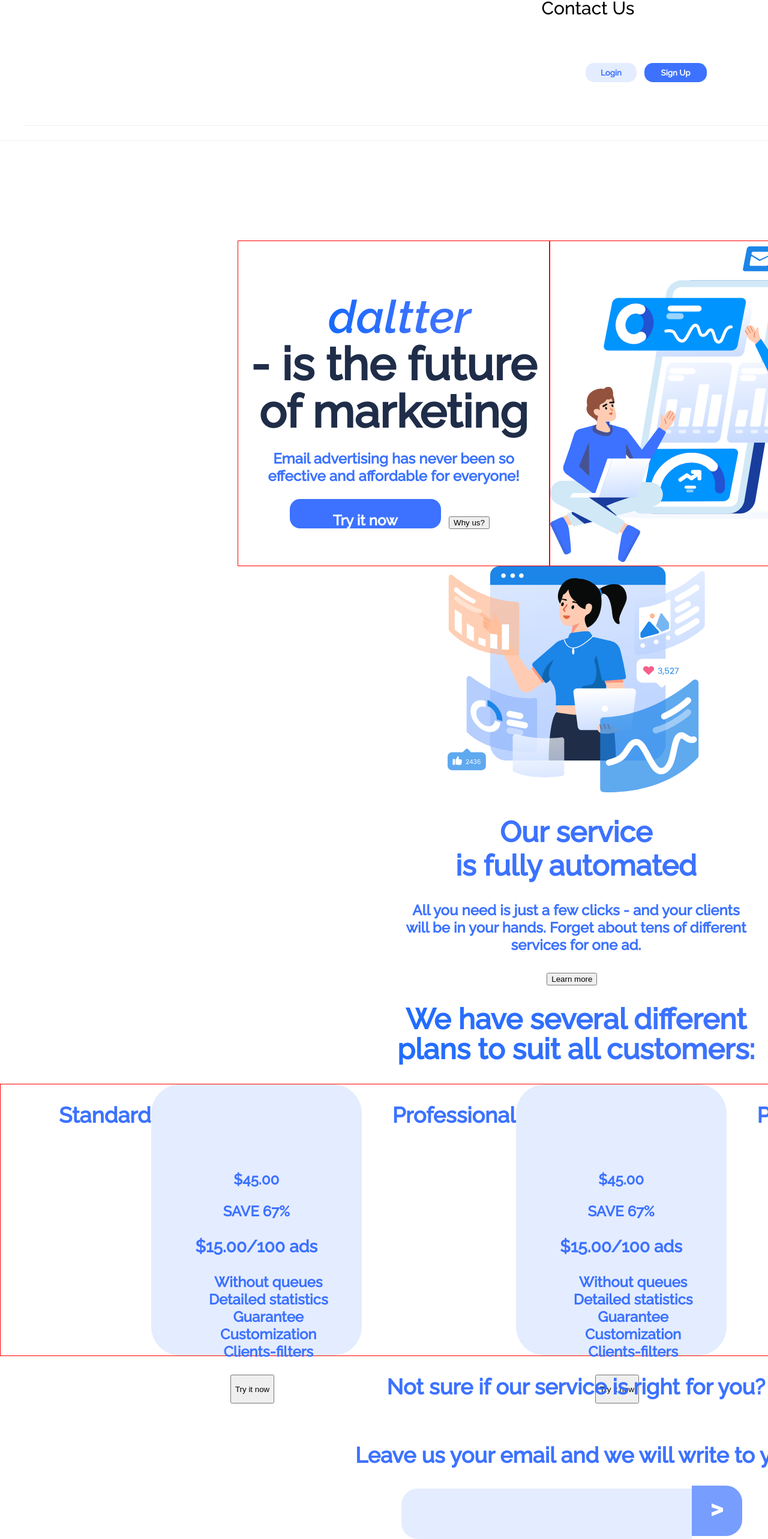
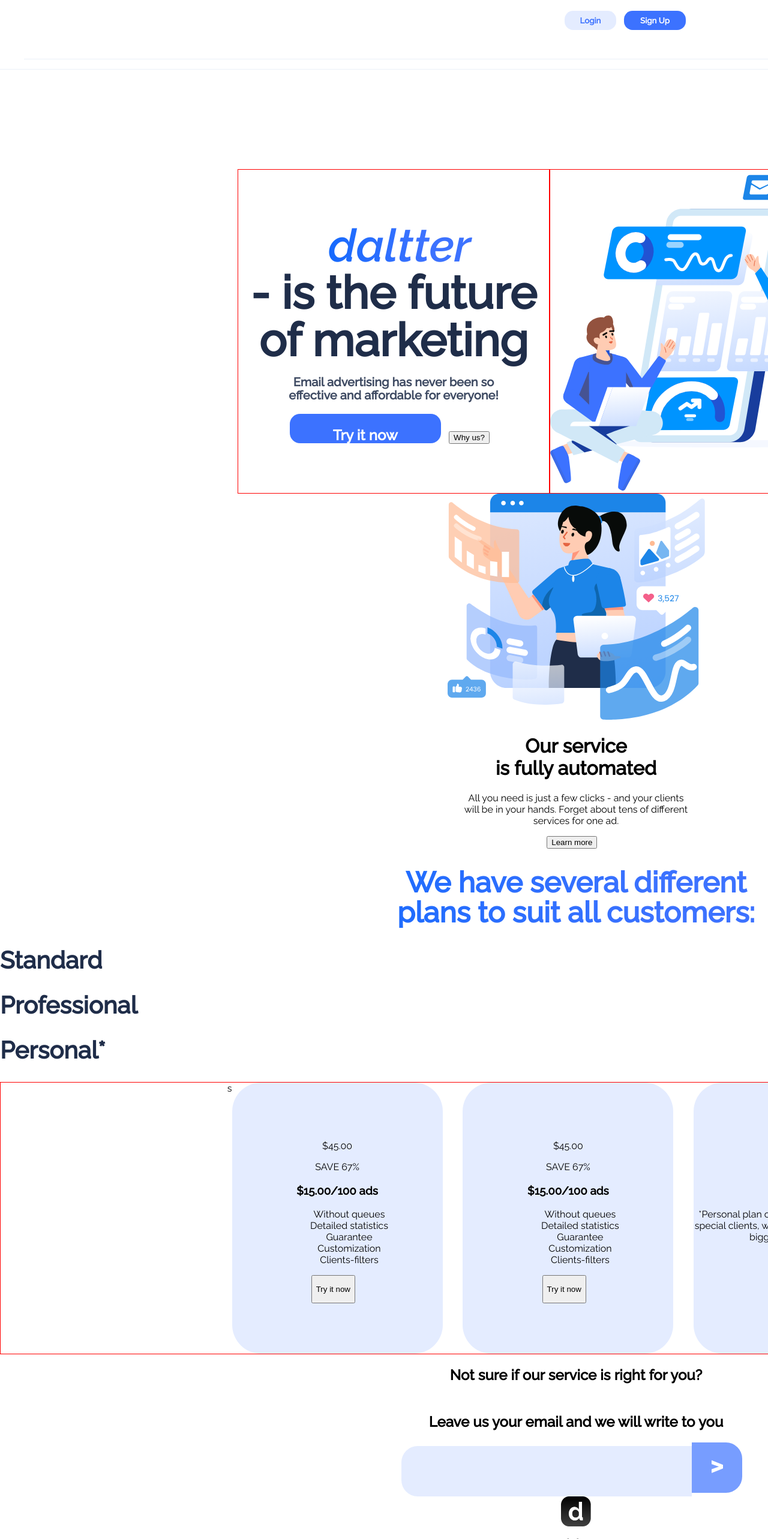
Before and after one commit to dryg1246/Daltter, a React (Create React App) app: page / in a window 1280 px wide. Shown: the part 209-2775 px from the top of the page at 60% size. Built offline with nearby package versions, Linux system fonts and the light colour scheme.

Commit message:
react_daltter

```diff
--- a/src/components/Footer.js
+++ b/src/components/Footer.js
@@ -1,10 +1,12 @@
 function Footer() {
     return (
         <div>
-            <div className="d-flex justify-center">
-                <img className=" logo pl-12px" width={50} height={50} src="/img/logo_black.png" />
-                <h1 className="dallter-text">daltter</h1>
-                <div className="d-flex">
+            <div className="flex-column d-flex justify-center">
+                <div className="d-flex justify-center ">
+                    <img className=" logo pl-12px" width={50} height={50} src="/img/logo_black.png" />
+                    <h1 className="dallter-text">daltter</h1>
+                </div>
+                <div className="d-flex justify-center">
                     <nav>Register</nav>
                     <nav>Terms of service</nav>
                     <nav>Privacy policy</nav>
--- a/src/components/Header.js
+++ b/src/components/Header.js
@@ -13,7 +13,8 @@ function Header() {
                     <nav className="p-30">Pricing</nav>
                     <nav className="p-30">Contact Us</nav>
                 </li>
-                <li className="but-on ">
+                <div className="login1">
+                <li className="but-on">
                     <button className="login" >
                           <div className="login-text">
                                 Login
@@ -25,6 +26,8 @@ function Header() {
                         </div>
                     </button>
                 </li>
+                </div>
+
                 <div className="Rectangle">
 
                 </div>
--- a/src/components/Main/Main.js
+++ b/src/components/Main/Main.js
@@ -4,10 +4,10 @@ import styles from "./Main.module.scss";
 function Main() {
     return (
         <div>
-            <div className={styles.horisontal1}>
+            <div className={styles.horizontal1}>
                 <div className={styles.card1}>
-                    <div className={styles.mainTextDrawer}>
-                        <div className={styles.blueDaltter}>daltter</div>
+                    <div className={styles.mainTextBody}>
+                        <div className={styles.blueDater}>daltter</div>
                         <div className={styles.textFuture}>
                             - is the future of marketing
                         </div>
@@ -28,13 +28,13 @@ function Main() {
                 </div>
             </div>
 
-            <div className={styles.horisontal2}>
+            <div className={styles.horizontal2}>
                 <div>
                     <img className={styles.secondLeft} src="/img/Second-left.svg" alt=""/>
                 </div>
-                <div className="future-main p-0 align-center">
-                    <h1 className={styles.mainTextDrawer}>
-                        Our <span className={styles.blueDaltter}>service</span>
+                <div className="">
+                        <h1 className={styles.mainTextDrawer}>
+                        Our <span className={styles.blueDater}>service</span>
                         <br/> is fully automated
                     </h1>
                     <p className={styles.clicks}>All you need is just a few clicks - and your clients <br /> will be in your hands. Forget about tens of different <br />  services for one ad.</p>
@@ -48,9 +48,14 @@ function Main() {
             <h1 className="mainTextIndex">
                 We have several different <br/> plans to suit all customers:
             </h1>
+            <div className={styles.aboveBlocks}>
+                <h2 className={styles.textP}>Standard</h2>
+                <h2 className={styles.textP}>Professional</h2>
+                <h2 className={styles.textP}>Personal*</h2>
+            </div>
 
             <div className={styles.container}>
-                <h2 className={styles.standard}>Standard</h2>
+            s
                 <div className={styles.card}>
                     <p>$45.00</p>
                     <div>
@@ -71,7 +76,6 @@ function Main() {
                     </button>
                 </div>
 
-                <h2 className={styles.professional}>Professional</h2>
                 <div className={styles.card}>
                     <p>$45.00</p>
                     <div>
@@ -90,7 +94,6 @@ function Main() {
                     </button>
                 </div>
 
-                <h2 className={styles.personal}>Personal*</h2>
                 <div className={styles.card}>
                     <p>$??.??</p>
                     <div>
@@ -104,7 +107,7 @@ function Main() {
                 </div>
             </div>
 
-            <div className="d-flex justify-center mb-40">
+            <div className={styles.email}>
                 <h2 className={styles.textSure}>Not sure if our service is right for you?</h2>
                 <h2> <br />Leave us your email and we will write to you </h2>
                 <input className={styles.inputEmails} type="text"/>
--- a/src/components/Main/Main.module.css
+++ b/src/components/Main/Main.module.css
@@ -1,24 +1,32 @@
-.horisontal1 {
+.horizontal1 {
   display: flex;
   background: #FFFFFF;
   margin-top: 10.37rem;
 }
-.horisontal1 .card1 {
+.horizontal1 .card1 {
   border: 1px solid red;
   margin-left: 396px;
   width: 520px;
 }
-.horisontal1 .card2 {
+.horizontal1 .card2 {
   border: 1px solid red;
 }
-.horisontal1 .mainTextDrawer {
+.horizontal1 .mainTextBody {
+  color: #1F2D49;
   font-family: Raleway;
   font-size: 4.75em; /* 76px converted to em */
   font-style: normal;
   font-weight: 700;
   line-height: 1.368; /* 104.4% converted to em */
 }
-.horisontal1 .btnTry {
+.horizontal1 .mainTextDrawer {
+  color: #1F2D49;
+}
+.horizontal1 .aboveBlocks {
+  position: absolute;
+  display: flex;
+}
+.horizontal1 .btnTry {
   width: 15.75rem;
   height: 3.0625rem;
   flex-shrink: 0;
@@ -28,7 +36,7 @@
   cursor: pointer;
   transition: background 0.1s ease-in-out;
 }
-.horisontal1 .btnTry h2 {
+.horizontal1 .btnTry h2 {
   color: #FFF;
   text-align: center;
   font-family: Raleway;
@@ -37,13 +45,13 @@
   font-weight: 700;
   line-height: normal;
 }
-.horisontal1 .btnTry:hover {
+.horizontal1 .btnTry:hover {
   background: #5684ff;
 }
-.horisontal1 .btnTry:active {
+.horizontal1 .btnTry:active {
   background: #2360ff;
 }
-.horisontal1 .btnTry .btnLearn {
+.horizontal1 .btnTry .btnLearn {
   width: 15.75rem;
   height: 3.0625rem;
   flex-shrink: 0;
@@ -53,13 +61,13 @@
   cursor: pointer;
   transition: background 0.1s ease-in-out;
 }
-.horisontal1 .btnTry .btnLearn:hover {
+.horizontal1 .btnTry .btnLearn:hover {
   background: #5684ff;
 }
-.horisontal1 .btnTry .btnLearn:active {
+.horizontal1 .btnTry .btnLearn:active {
   background: #2360ff;
 }
-.horisontal1 .btnTry .btnLearn div {
+.horizontal1 .btnTry .btnLearn div {
   color: #FFF;
   text-align: center;
   font-family: Raleway;
@@ -68,7 +76,7 @@
   font-weight: 700;
   line-height: normal;
 }
-.horisontal1 .btnTry .btnWhy {
+.horizontal1 .btnTry .btnWhy {
   width: 8.8125rem;
   height: 3.0625rem;
   flex-shrink: 0;
@@ -78,13 +86,13 @@
   cursor: pointer;
   transition: background 0.1s ease-in-out;
 }
-.horisontal1 .btnTry .btnWhy:hover {
+.horizontal1 .btnTry .btnWhy:hover {
   background: #eef3ff;
 }
-.horisontal1 .btnTry .btnWhy:active {
+.horizontal1 .btnTry .btnWhy:active {
   background: #cbdaff;
 }
-.horisontal1 .blueDaltter {
+.horizontal1 .blueDater {
   margin-top: 87px;
   background: linear-gradient(262deg, #3C72FF 42.69%, #0065FC 91.14%);
   margin-left: 20px;
@@ -97,11 +105,11 @@
   font-weight: 800;
   line-height: 104.4%; /* 79.344px */
 }
-.horisontal1 .horisontal2 {
+.horizontal1 .horizontal2 {
   display: flex;
   align-items: center;
 }
-.horisontal1 .textFuture {
+.horizontal1 .textFuture {
   color: #1F2D49;
   font-family: Raleway;
   font-size: 4.75rem;
@@ -109,7 +117,7 @@
   font-weight: 700;
   line-height: 104.4%;
 }
-.horisontal1 .paragraf {
+.horizontal1 .paragraph {
   color: rgba(31, 45, 73, 0.86);
   font-family: Raleway;
   font-size: 1.25rem;
@@ -117,19 +125,11 @@
   font-weight: 600;
   line-height: 108.4%; /* 1.355rem */
 }
-.horisontal1 .secondLeft {
+.horizontal1 .secondLeft {
   padding: 30px;
   margin-right: 28em;
 }
-.horisontal1 .mainTextDrawer {
-  color: #1F2D49;
-  font-family: Raleway;
-  font-size: 4rem;
-  font-style: normal;
-  font-weight: 800;
-  line-height: 104.4%; /* 4.176rem */
-}
-.horisontal1 .clicks {
+.horizontal1 .clicks {
   color: #cbdaff;
   font-family: Raleway;
   font-size: 1.25rem;
@@ -149,31 +149,15 @@
   margin-right: 2.12em;
 }
 
-.standart {
+.textP {
+  display: flex;
   color: #1F2D49;
   font-family: Raleway;
   font-size: 2.5rem;
   font-style: normal;
   font-weight: 700;
   line-height: 104.4%; /* 2.61rem */
-}
-
-.Professional {
-  color: #1F2D49;
-  font-family: Raleway;
-  font-size: 2.5rem;
-  font-style: normal;
-  font-weight: 700;
-  line-height: 104.4%; /* 2.61rem */
-}
-
-.Personal {
-  color: #1F2D49;
-  font-family: Raleway;
-  font-size: 2.5rem;
-  font-style: normal;
-  font-weight: 700;
-  line-height: 104.4%; /* 2.61rem */
+  display: flex;
 }
 
 .container {
@@ -205,4 +189,8 @@
   cursor: pointer;
 }
 
+.email {
+  display: contents;
+}
+
 /*# sourceMappingURL=Main.module.css.map */
--- a/src/components/Main/Main.module.scss
+++ b/src/components/Main/Main.module.scss
@@ -1,4 +1,4 @@
-.horisontal1 {
+.horizontal1 {
   display: flex;
   background: #FFFFFF;
   margin-top: 10.37rem;
@@ -13,12 +13,22 @@
     border: 1px solid red;
   }
 
-  .mainTextDrawer {
+  .mainTextBody {
+    color: #1F2D49;
     font-family: Raleway;
     font-size: 4.75em; /* 76px converted to em */
     font-style: normal;
     font-weight: 700;
     line-height: 1.368; /* 104.4% converted to em */
+  }
+
+  .mainTextDrawer {
+    color: #1F2D49;
+  }
+
+  .aboveBlocks{
+    position: absolute;
+    display: flex;
   }
 
   .btnTry {
@@ -100,7 +110,7 @@
   }
 
 
-  .blueDaltter {
+  .blueDater {
     margin-top: 87px;
     background: linear-gradient(262deg, #3C72FF 42.69%, #0065FC 91.14%);
    margin-left: 20px;
@@ -115,7 +125,7 @@
   }
 
 
-  .horisontal2 {
+  .horizontal2 {
     display: flex;
     align-items: center;
   }
@@ -129,7 +139,7 @@
     line-height: 104.4%;
   }
 
-  .paragraf {
+  .paragraph {
     color: rgba(31, 45, 73, 0.86);
     font-family: Raleway;
     font-size: 1.25rem;
@@ -144,14 +154,6 @@
 
   }
 
-  .mainTextDrawer {
-    color: #1F2D49;
-    font-family: Raleway;
-    font-size: 4rem;
-    font-style: normal;
-    font-weight: 800;
-    line-height: 104.4%; /* 4.176rem */
-  }
 
   .clicks {
     color: #cbdaff;
@@ -173,32 +175,18 @@
   margin-right: 2.12em;
 }
 
-.standart {
+.textP {
+  display: flex;
   color: #1F2D49;
   font-family: Raleway;
   font-size: 2.5rem;
   font-style: normal;
   font-weight: 700;
   line-height: 104.4%; /* 2.61rem */
+  display: flex;
+
 }
 
-.Professional{
-  color: #1F2D49;
-  font-family: Raleway;
-  font-size: 2.5rem;
-  font-style: normal;
-  font-weight: 700;
-  line-height: 104.4%; /* 2.61rem */
-}
-
-.Personal{
-  color: #1F2D49;
-  font-family: Raleway;
-  font-size: 2.5rem;
-  font-style: normal;
-  font-weight: 700;
-  line-height: 104.4%; /* 2.61rem */
-}
 
 .container{
   display: flex;
@@ -228,3 +216,7 @@ justify-content: center;
   border: none;
   cursor: pointer;
 }
+
+.email{
+  display: contents;
+}
--- a/src/index.css
+++ b/src/index.css
@@ -173,12 +173,9 @@ img {
 }
 
 div {
-  color: #3C72FF;
   text-align: center;
   font-family: Raleway;
-  font-size: 1.5rem;
   font-style: normal;
-  font-weight: 700;
   line-height: normal;
 }
 
--- a/src/index.scss
+++ b/src/index.scss
@@ -49,6 +49,12 @@ ul {
   background: #FFF;
 }
 
+.login1{
+ div{
+
+ }
+}
+
 .but-on {
   padding: 3em;
   margin-left: 8.625em;
@@ -83,6 +89,7 @@ ul {
   width: 6.3828em; /* 102.105px converted to em */
   height: 2.375em; /* 38px converted to em */
   border: none;
+
   background: #E4ECFF;
   cursor: pointer;
   transition: background 0.1s ease-in-out;
@@ -163,12 +170,9 @@ img {
 }
 
 div {
-  color: #3C72FF;
   text-align: center;
   font-family: Raleway;
-  font-size: 1.5rem;
   font-style: normal;
-  font-weight: 700;
   line-height: normal;
 }
 
```
Also changed, not shown: 2 other files (tests, documents, lock files or other folders).
